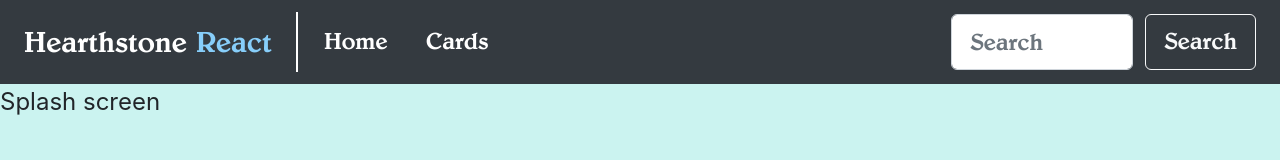
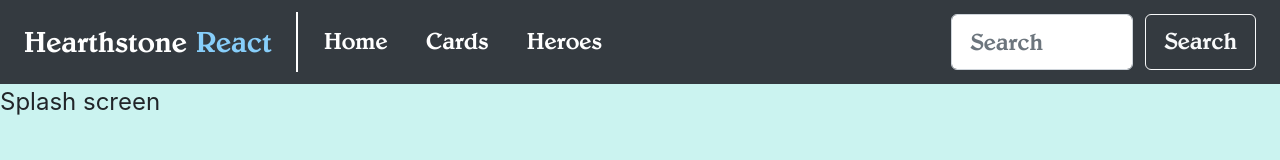
Before and after one commit to petersonprojects/hearthstone-react, a React (Create React App) app: page / in a window 1280 px wide. Shown: the top 160 px of the page. Built offline with nearby package versions, Linux system fonts and the light colour scheme.

Commit message:
need to put cards into global state

```diff
--- a/src/components/Cards.css
+++ b/src/components/Cards.css
@@ -31,6 +31,7 @@
 
 #cardsHeader{
     font-family: "Belwe";
+    font-size: 1.5em;
 }
 
 img{
@@ -40,8 +41,8 @@ img{
 }
 
 img:hover{
-    -webkit-transform: scale(1.2);
-    transform: scale(1.2);
+    -webkit-transform: scale(1.1);
+    transform: scale(1.1);
     transition-duration: 0.5s;
     cursor: pointer;
 }
--- a/src/components/Cards.js
+++ b/src/components/Cards.js
@@ -1,17 +1,21 @@
 
 import React, { useState, useEffect } from 'react';
 import SingleCard from './SingleCard';
+import Heroes from './Heroes'
 import { Row, Container, Button, Col } from 'react-bootstrap';
 import './Cards.css';
+// import Header from '../components/layout/Header'
 // import { useDispatch, useSelector } from 'react-redux'
 // import counterAction from '../actions/countActions';
 
-const Cards = () => {
+const Cards = (props) => {
 
 
     let jsx = null;
 
     const [pageCounter, setCounter] = useState(1);
+
+    const [localStart, setLocal] = useState(1);
 
     const [page, setPage] = useState(1);
     const [cardsDisplayed, setCardsDisplayed] = useState([])
@@ -73,7 +77,6 @@ const Cards = () => {
 
         let end = start + 40;
         let newPage = allCards.slice(start, end);
-        console.log(allCards);
         setCardsDisplayed(newPage);
 
         // let start = (pageCounter * 40)-40;
@@ -85,6 +88,7 @@ const Cards = () => {
 
     let handleNext = () => {
         setCounter(pageCounter + 1)
+        setLocal(localStart + 41)
 
     }
 
@@ -92,6 +96,7 @@ const Cards = () => {
 
         if(pageCounter > 1){
             setCounter(pageCounter - 1)
+            setLocal(localStart - 41)
         }
 
     }
@@ -120,7 +125,6 @@ const Cards = () => {
     // this is meant to keep the jsx from rendering until all of the pages are loaded
         if(page >= 15)
         {
-            console.log(cardsDisplayed)
             jsx = cardsDisplayed.map(card => {
 
                 if(card.cardTypeId !== 3)
@@ -135,10 +139,20 @@ const Cards = () => {
         }
         else{
             // ....loading jsx
+            jsx = <><h1 style={{fontFamily:'Belwe',fontSize:'1.5em'}}>Loading cards... </h1>
+                        <div>
+                            <img src="./loading.gif" style={{height:'30px', display:'block'}}></img>
+                        </div></>
         }
 
-
-
+    // let localStart;
+    // if(pageCounter === 1)
+    // {
+    //     localStart = 1
+    // }
+    // else{
+    //     localStart = (pageCounter * 40)-40;
+    // }
 
     return (
         <>
@@ -146,11 +160,11 @@ const Cards = () => {
             <Container>
 
             <Row className="justify-content-center">
-                <h1 id="cardsHeader" className="mb-0 mt-5">Search from {pageData} cards</h1>
+                <h1 id="cardsHeader" className="mb-0 mt-5">Showing {localStart} - {localStart + 40} of {pageData} total cards</h1>
             </Row>
 
                 <br/>
-            <Row>
+            <Row className="justify-content-center">
                 {jsx}
             </Row>
 
@@ -160,16 +174,18 @@ const Cards = () => {
                 {/* <button onClick={()=> dispatch(counterAction())}>+</button> */}
 
             <Row className="mt-0 pt-0">
+
                 <Col className="d-flex justify-content-center">
                     <Button id="prevButton" className="mb-4" variant="dark" onClick={handlePrevious}><i className="fa fa-arrow-left" aria-hidden="true"></i></Button>
                 </Col>
+
                 <Col className="d-flex justify-content-center">
                     <p id="pageNumber">{pageCounter}</p>
                 </Col>
+
                 <Col className="d-flex justify-content-center">
                     <Button id="nextButton" className="mb-4"  variant="dark" onClick={handleNext}><i className="fa fa-arrow-right" aria-hidden="true"></i></Button>
                 </Col>
-
 
             </Row>
 
--- /dev/null
+++ b/src/components/Heroes.js
@@ -0,0 +1,31 @@
+import React from 'react';
+import {Col} from 'react-bootstrap';
+import './Cards.css'
+
+const Heroes = ({cards}) => {
+
+    let filtered = cards.filter(card => {
+        return card.cardTypeId === 3 && card.manaCost === 0
+    })
+
+    console.log(filtered)
+
+    let heroes = filtered.map(card =>{
+        if(card.imageGold === "")
+        {
+            card.imageGold = card.image
+        }
+        return <Col className="d-flex justify-content-center pl-0 pr-0 pb-3" lg={3} md={4} sm={12} id={card.slug}>
+        {/* <p>{card.name}</p> */}
+        <img  src={card.imageGold} alt={card.name}></img>
+        </Col>
+    })
+
+    return (
+    <>
+        {heroes}
+    </>
+    )
+}
+
+export default Heroes
--- a/src/components/layout/BaseLayout.js
+++ b/src/components/layout/BaseLayout.js
@@ -5,7 +5,7 @@ import Header from './Header';
 const BaseLayout = (props) => {
     return (
     <>
-        <Header/>
+        <Header />
             {props.children}
         {/* <Footer/> */}
     </>
--- a/src/components/layout/Header.js
+++ b/src/components/layout/Header.js
@@ -1,8 +1,13 @@
-import React from 'react';
+import React, { useState } from 'react';
 import { Navbar, Nav, Form, FormControl, Button } from 'react-bootstrap';
 import './Header.css';
 
 const Header = () => {
+
+    const [heroes, setHeroes] = useState(false)
+    let handleIt = () => {
+        setHeroes(true);
+    }
 
     return (
         <>
@@ -15,6 +20,7 @@ const Header = () => {
                 <Nav className="mr-auto verticalLine">
                     <Nav.Link id="navLink" href="/">Home</Nav.Link>
                     <Nav.Link id="navLink" href="/cards">Cards</Nav.Link>
+                    <Nav.Link id="navLink" href="/heroes" onClick={handleIt} heroes={heroes}>Heroes</Nav.Link>
                 </Nav>
                 <Form inline>
                     <FormControl type="text" placeholder="Search" className="mr-sm-2" />
--- a/src/index.js
+++ b/src/index.js
@@ -2,6 +2,7 @@ import React from 'react';
 import ReactDOM from 'react-dom';
 import App from './App';
 import Cards from './components/Cards';
+import Heroes from './components/Heroes'
 // import { createStore } from 'redux';
 // import { Provider } from 'react-redux';
 // import reducer from './reducers/reducer';
@@ -24,6 +25,7 @@ ReactDOM.render(
 
           <Route exact path='/' component={App}/>
           <Route path='/cards' component={Cards}/>
+          <Route path='/heroes' component={Cards}/>
 
           <Route component={App}/>
 
--- a/src/reducers/reducer.js
+++ b/src/reducers/reducer.js
@@ -3,7 +3,6 @@
 
 const initialState = {
     counter: 0,
-    data: [],
     cards: []
 }
 
```
Also changed, not shown: public/loading.gif (added), src/components/loading.gif (added).
